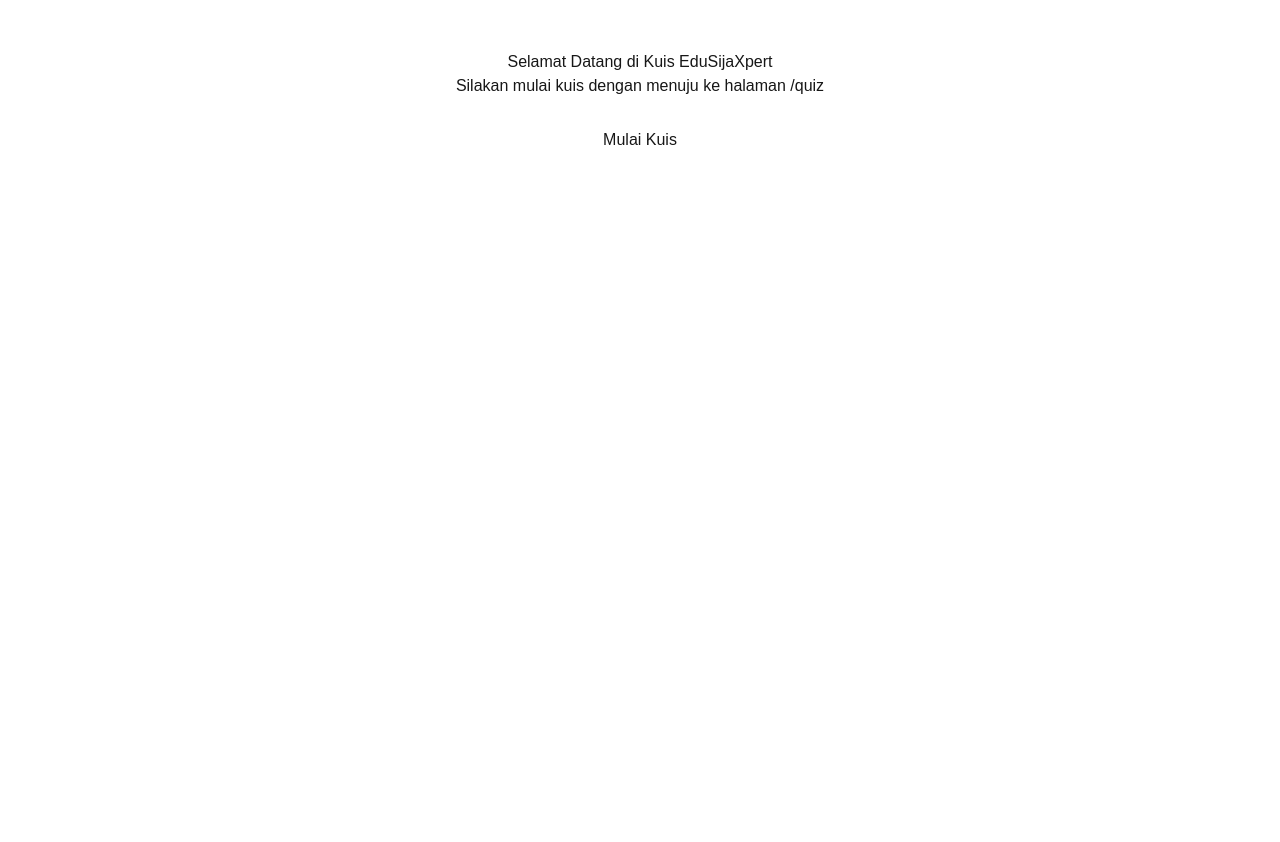
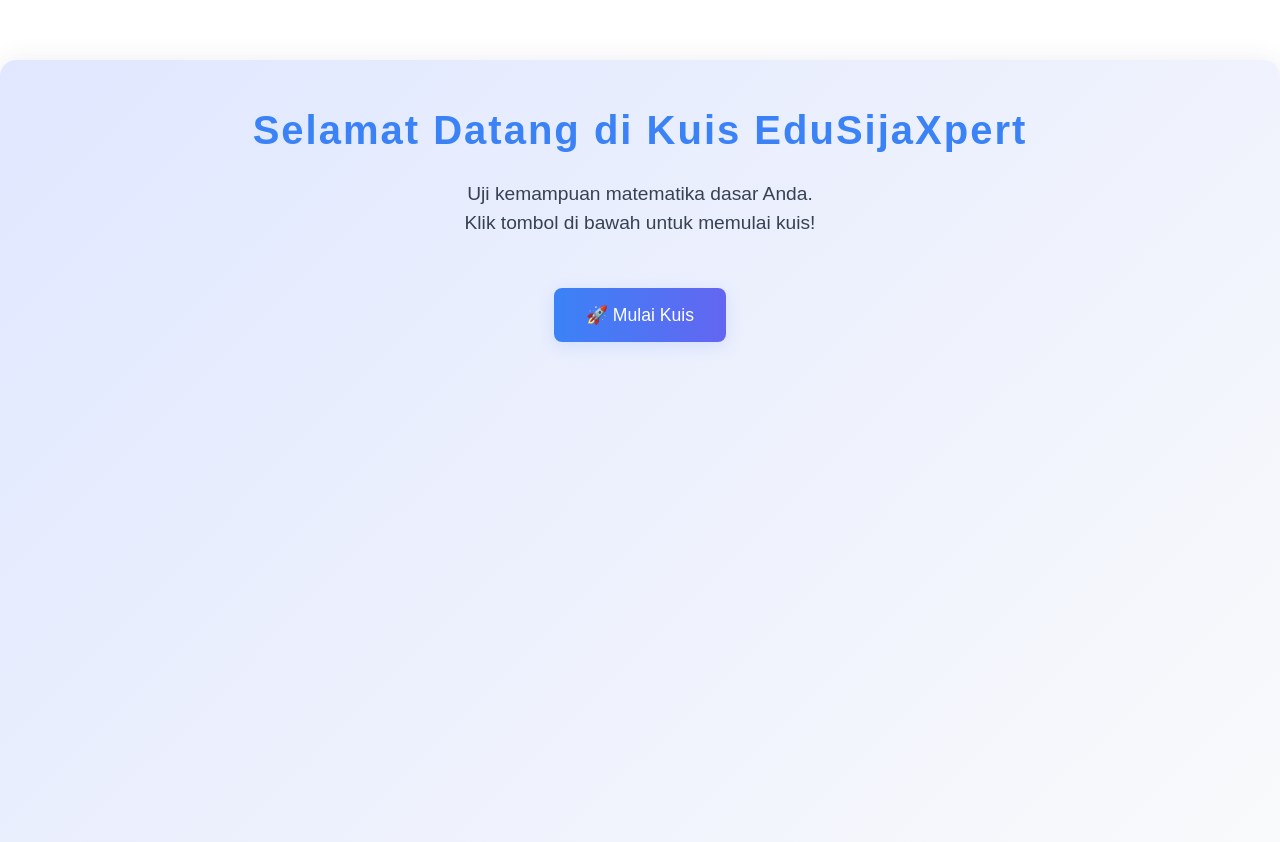
Before and after one commit to serviaa/edusijaxpert-kuis, a Next.js app: page / in a window 1280 px wide. Shown: the top 842 px of the page. Before the commit the page ends 800 px from the top, so only its background shows below. Built offline with nearby package versions, Linux system fonts and the light colour scheme.

Commit message:
update kuis

```diff
--- a/app/page.js
+++ b/app/page.js
@@ -1,10 +1,50 @@
 export default function HomePage() {
   return (
-    <div style={{ textAlign: 'center', marginTop: '50px' }}>
-      <h1>Selamat Datang di Kuis EduSijaXpert</h1>
-      <p>Silakan mulai kuis dengan menuju ke halaman /quiz</p>
-      <a href="/quiz">
-        <button style={{ marginTop: '20px', padding: '10px 20px' }}>Mulai Kuis</button>
+    <div
+      style={{
+        textAlign: 'center',
+        marginTop: '60px',
+        background: 'linear-gradient(135deg, #e0e7ff 0%, #f9fafb 100%)',
+        minHeight: '100vh',
+        padding: '40px',
+        borderRadius: '16px',
+        boxShadow: '0 8px 32px rgba(60, 60, 120, 0.15)',
+      }}
+    >
+      <h1 style={{
+        fontSize: '2.5rem',
+        color: '#3b82f6',
+        marginBottom: '20px',
+        fontWeight: 'bold',
+        letterSpacing: '2px',
+      }}>
+        Selamat Datang di Kuis EduSijaXpert
+      </h1>
+      <p style={{
+        fontSize: '1.2rem',
+        color: '#374151',
+        marginBottom: '30px',
+      }}>
+        Uji kemampuan matematika dasar Anda.<br />
+        Klik tombol di bawah untuk memulai kuis!
+      </p>
+      <a href="/quiz" style={{ textDecoration: 'none' }}>
+        <button
+          style={{
+            marginTop: '20px',
+            padding: '14px 32px',
+            fontSize: '1.1rem',
+            background: 'linear-gradient(90deg, #3b82f6 0%, #6366f1 100%)',
+            color: '#fff',
+            border: 'none',
+            borderRadius: '8px',
+            boxShadow: '0 4px 16px rgba(59, 130, 246, 0.15)',
+            cursor: 'pointer',
+            transition: 'background 0.3s',
+          }}
+        >
+          🚀 Mulai Kuis
+        </button>
       </a>
     </div>
   );
--- a/app/quiz/page.js
+++ b/app/quiz/page.js
@@ -1,17 +1,54 @@
 'use client';
 
+import { useState } from 'react';
+
+const questions = [
+  { question: '1 + 2 = ?', answer: 3 },
+  { question: '5 - 2 = ?', answer: 3 },
+  { question: '2 x 2 = ?', answer: 4 },
+  { question: '9 / 3 = ?', answer: 3 },
+];
+
 export default function QuizPage() {
-  const cekJawaban = async () => {
-    const res = await fetch('/api/cekjawaban?angka=3');
+  const [current, setCurrent] = useState(0);
+  const [score, setScore] = useState(0);
+  const [showScore, setShowScore] = useState(false);
+
+  const cekJawaban = async (angka) => {
+    const res = await fetch(`/api/cekjawaban?angka=${angka}&soal=${current}`);
     const data = await res.text();
-    alert(data); // Akan menampilkan "Benar!" atau "Salah!" dari API
+    alert(data);
+
+    if (data === 'Benar!') setScore(score + 1);
+
+    if (current < questions.length - 1) {
+      setCurrent(current + 1);
+    } else {
+      setShowScore(true);
+    }
   };
 
   return (
     <div style={{ textAlign: 'center', marginTop: '50px' }}>
       <h1>Kuis Matematika Dasar</h1>
-      <p>1 + 2 = ?</p>
-      <button onClick={cekJawaban} style={{ padding: '10px 20px' }}>Jawaban 3</button>
+      {showScore ? (
+        <div>
+          <h2>Skor Anda: {score} / {questions.length}</h2>
+        </div>
+      ) : (
+        <>
+          <p>{questions[current].question}</p>
+          {[1, 2, 3, 4, 5].map((num) => (
+            <button
+              key={num}
+              onClick={() => cekJawaban(num)}
+              style={{ padding: '10px 20px', margin: '5px' }}
+            >
+              Jawaban {num}
+            </button>
+          ))}
+        </>
+      )}
     </div>
   );
 }
```
